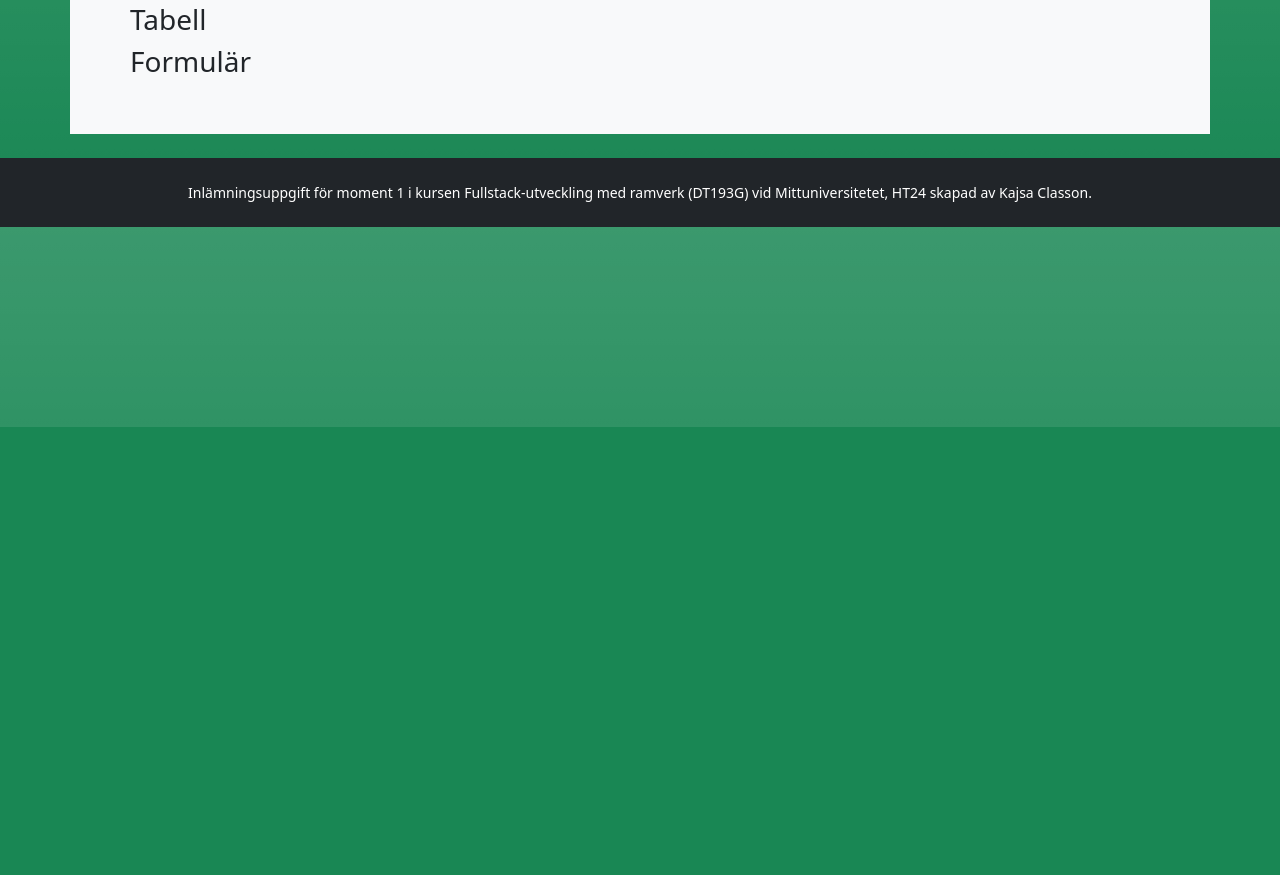
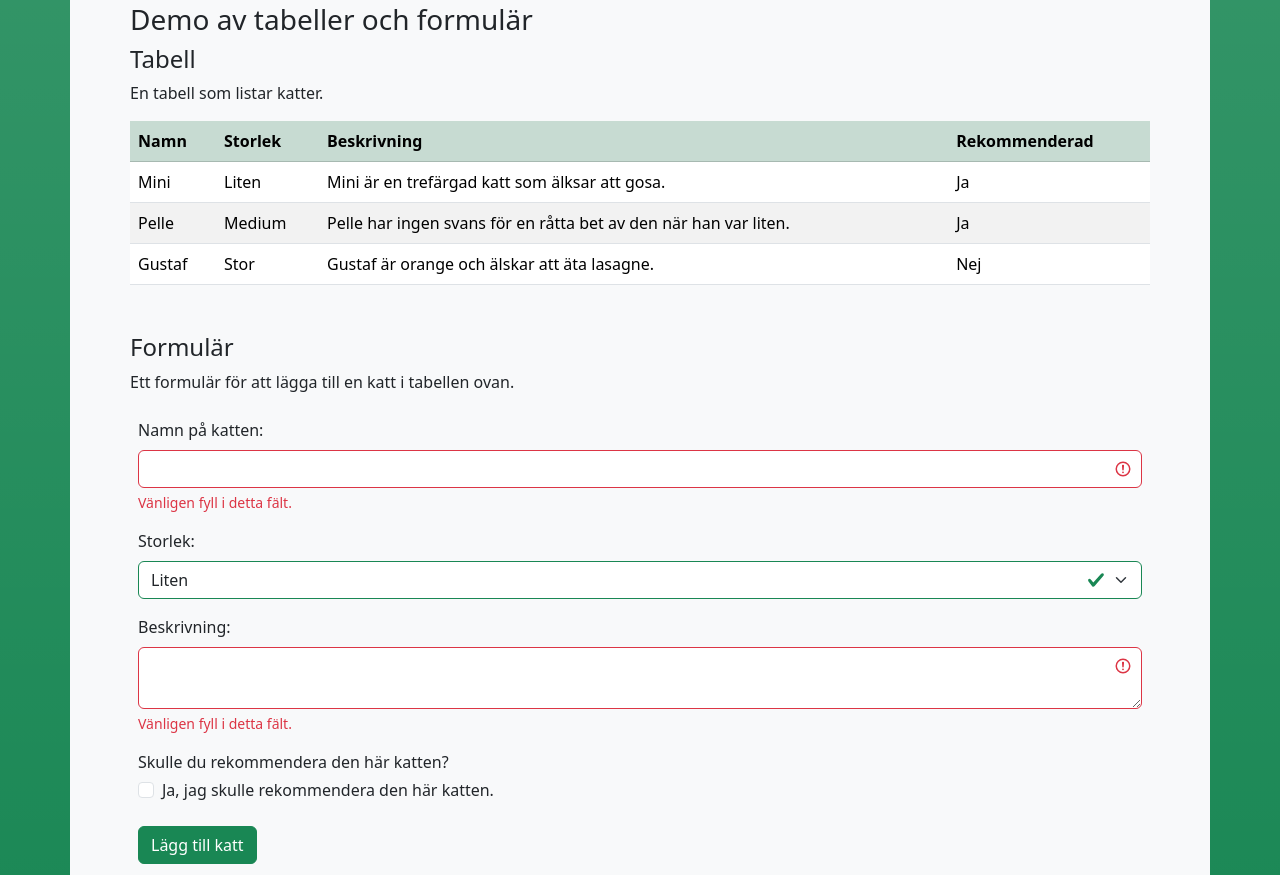
Before and after one commit to ispyspiders/dt193g-moment1, a website: page bootstrap.html in a window 1280 px wide. Shown: the part 373-1248 px from the top of the page. Before the commit the page ends 800 px from the top, so only its background shows below. Drawn offline with nearby package versions, Linux system fonts and the light colour scheme.

Commit message:
skapat formulär och tabell

```diff
--- a/bootstrap.html
+++ b/bootstrap.html
@@ -33,9 +33,74 @@
 
             <h3>För- och nackdelar</h3>
 
-            <h3>Tabell</h3>
 
-            <h3>Formulär</h3>
+            <h3>Demo av tabeller och formulär</h3>
+
+            <h4>Tabell</h4>
+            <p>En tabell som listar katter.</p>
+            <table id="catTable" class="table table-striped">
+                <tr>
+                    <th class="table-success">Namn</th>
+                    <th class="table-success">Storlek</th>
+                    <th class="table-success">Beskrivning</th>
+                    <th class="table-success">Rekommenderad</th>
+                </tr>
+                <tr>
+                    <td>Mini</td>
+                    <td>Liten</td>
+                    <td>Mini är en trefärgad katt som älksar att gosa.</td>
+                    <td>Ja</td>
+                </tr>
+                <tr>
+                    <td>Pelle</td>
+                    <td>Medium</td>
+                    <td>Pelle har ingen svans för en råtta bet av den när han var liten.</td>
+                    <td>Ja</td>
+                </tr>
+                <tr>
+                    <td>Gustaf</td>
+                    <td>Stor</td>
+                    <td>Gustaf är orange och älskar att äta lasagne.</td>
+                    <td>Nej</td>
+                </tr>
+            </table>
+
+            <h4 class="mt-5">Formulär</h4>
+            <p>Ett formulär för att lägga till en katt i tabellen ovan.</p>
+            <form class="p-2">
+                <div class="was-validated">
+
+                    <div class="mb-3">
+                        <label class="form-label" for="name">Namn på katten: </label>
+                        <input type="text" class="form-control" name="name" id="name" required>
+                        <div class="invalid-feedback">Vänligen fyll i detta fält.</div>
+                    </div>
+
+                    <div class="mb-3">
+                        <label class="form-label" for="size">Storlek: </label>
+                        <select class="form-select mb-3" name="size" id="size">
+                            <option value="small">Liten</option>
+                            <option value="medium">Medium</option>
+                            <option value="large">Stor</option>
+                        </select>
+                    </div>
+
+                    <div class="mb-3">
+                        <label class="form-label" for="description">Beskrivning: </label>
+                        <textarea class="form-control" name="description" id="description" required></textarea>
+                        <div class="invalid-feedback">Vänligen fyll i detta fält.</div>
+                    </div>
+
+                </div>
+                <p class="mt-2 mb-1">Skulle du rekommendera den här katten?</p>
+                <div class="form-check mb-4">
+                    <input class="form-check-input" type="checkbox" id="recommended" name="recommended"
+                        value="recommended">
+                    <label class="form-check-label" for="recommended">Ja, jag skulle rekommendera den här
+                        katten.</label>
+                </div>
+                <button class="btn btn-success" id="addCat">Lägg till katt</button>
+            </form>
 
         </main>
 
@@ -50,6 +115,7 @@
     <script src="https://cdn.jsdelivr.net/npm/bootstrap@5.3.3/dist/js/bootstrap.bundle.min.js"
         integrity="sha384-YvpcrYf0tY3lHB60NNkmXc5s9fDVZLESaAA55NDzOxhy9GkcIdslK1eN7N6jIeHz"
         crossorigin="anonymous"></script>
+    <script src="js/main.js"></script>
 </body>
 
 </html>
```
